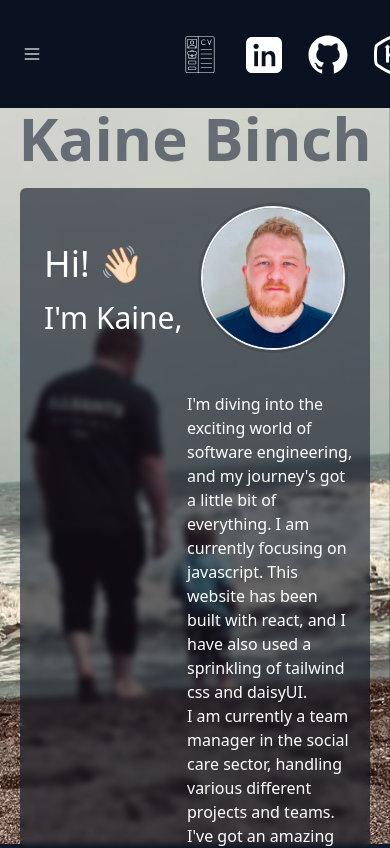
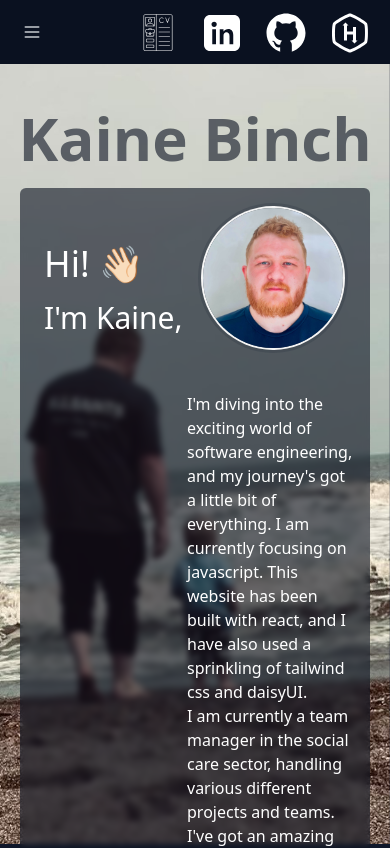
Before and after one commit to KaineBinch/KaineBinch.github.io, a React (Vite) app: page / in a window 390 px wide. Shown: the top 848 px of the page. Built offline with nearby package versions, Linux system fonts and the light colour scheme.

Commit message:
fix: navbar & socials layout

```diff
--- a/src/components/navbar.jsx
+++ b/src/components/navbar.jsx
@@ -58,14 +58,16 @@ const Navbar = () => {
           </ul>
         </div>
       </div>
-      <div className="flex-1">
+      <div className="flex-1 hidden md:block justify-self-start">
         <div>
-          <ul className="flex-none menu menu-horizontal invisible md:visible">
+          <ul className="flex menu menu-horizontal invisible md:visible">
             {links.map(({ title, to }) => LinkItem(title, to, location))}
           </ul>
         </div>
       </div>
-      <Social />
+      <div className="flex-1 justify-end">
+        <Social />
+      </div>
     </div>
   );
 };
--- a/src/pages/homePage.jsx
+++ b/src/pages/homePage.jsx
@@ -62,7 +62,7 @@ const HomePage = () => {
           backgroundSize: "cover",
         }}
       />
-      <h1 className="text-6xl mt-10 font-bold text-neutral opacity-60">
+      <h1 className="text-6xl mt-10 font-bold text-base-300 opacity-60">
         Kaine Binch
       </h1>
       <div
```
